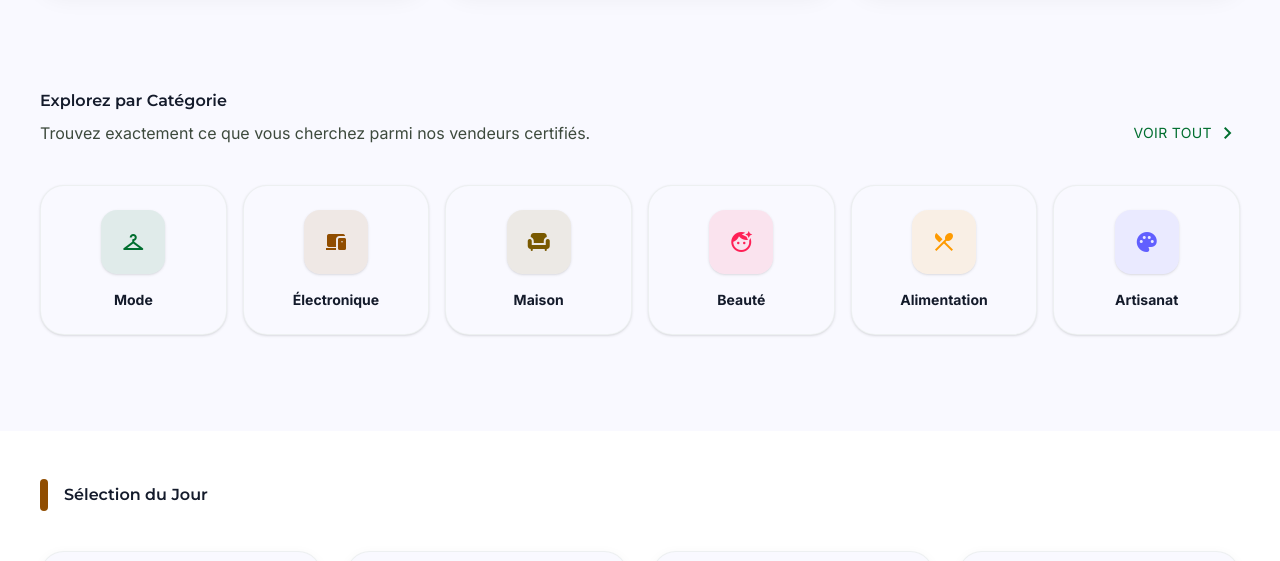
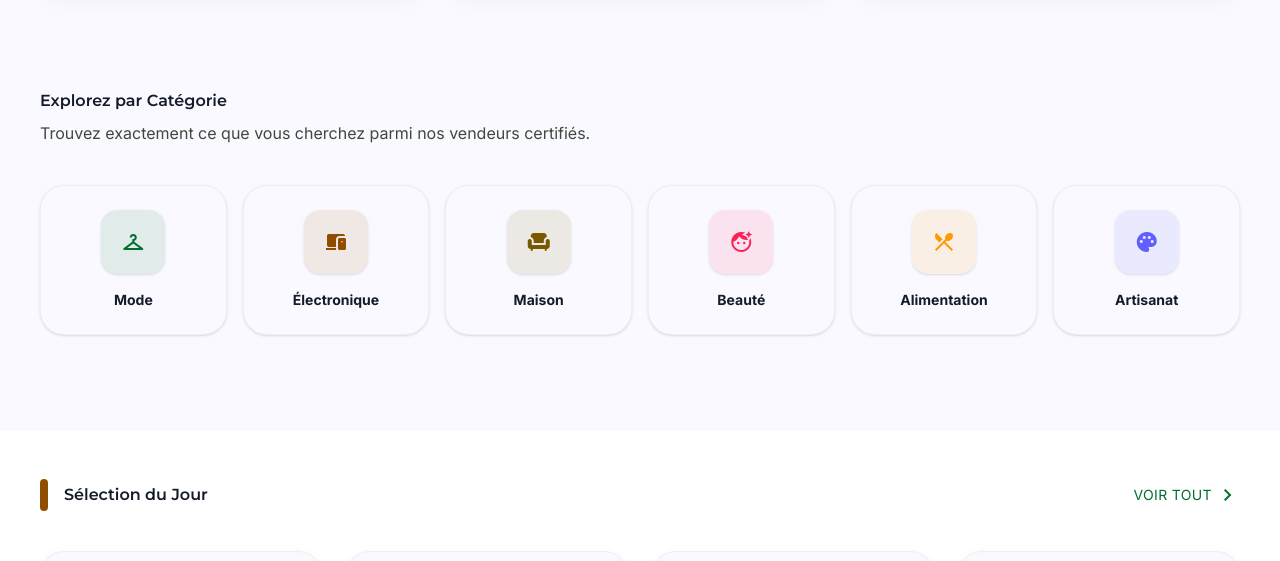
Before and after one commit to Konrad-Chirel/elevate-market, a React (Vite) app: page / in a window 1280 px wide. Shown: the part 1140-1701 px from the top of the page. Built offline with nearby package versions, Linux system fonts and the light colour scheme; grey boxes are pictures that could not be loaded.

Commit message:
Move Voir tout button to Featured Products and link to catalog

```diff
--- a/src/pages/Home.tsx
+++ b/src/pages/Home.tsx
@@ -124,9 +124,6 @@ export function Home() {
             <h2 className="font-headline-md text-on-surface mb-2">Explorez par Catégorie</h2>
             <p className="font-body-sm text-on-surface-variant">Trouvez exactement ce que vous cherchez parmi nos vendeurs certifiés.</p>
           </div>
-          <a className="hidden md:flex items-center gap-1 font-label-bold text-primary hover:text-surface-tint transition-colors uppercase tracking-wide text-sm" href="#">
-            Voir tout <span className="material-symbols-outlined text-sm">chevron_right</span>
-          </a>
         </div>
         <div className="grid grid-cols-2 md:grid-cols-3 lg:grid-cols-6 gap-4">
           <Link to="/catalogue" state={{ category: "Mode" }} className="group flex flex-col items-center p-6 rounded-3xl bg-surface shadow-sm hover:shadow-xl hover:-translate-y-1 transition-all duration-300 border border-outline-variant/20 text-center gap-4">
@@ -170,9 +167,14 @@ export function Home() {
 
       {/* Featured Products Grid */}
       <section className="py-12 bg-surface-container-lowest max-w-container-max mx-auto px-margin-mobile lg:px-margin-desktop w-full">
-        <div className="flex items-center gap-4 mb-10">
-          <div className="w-2 h-8 bg-secondary rounded-full"></div>
-          <h2 className="font-headline-md text-on-surface">Sélection du Jour</h2>
+        <div className="flex items-center justify-between mb-10">
+          <div className="flex items-center gap-4">
+            <div className="w-2 h-8 bg-secondary rounded-full"></div>
+            <h2 className="font-headline-md text-on-surface">Sélection du Jour</h2>
+          </div>
+          <Link to="/catalogue" className="flex items-center gap-1 font-label-bold text-primary hover:text-surface-tint transition-colors uppercase tracking-wide text-sm">
+            Voir tout <span className="material-symbols-outlined text-sm">chevron_right</span>
+          </Link>
         </div>
         <div className="grid grid-cols-2 lg:grid-cols-4 gap-x-3 gap-y-6 sm:gap-x-4 sm:gap-y-10 lg:gap-x-6 lg:gap-y-12">
           {/* Product 1 */}
```
